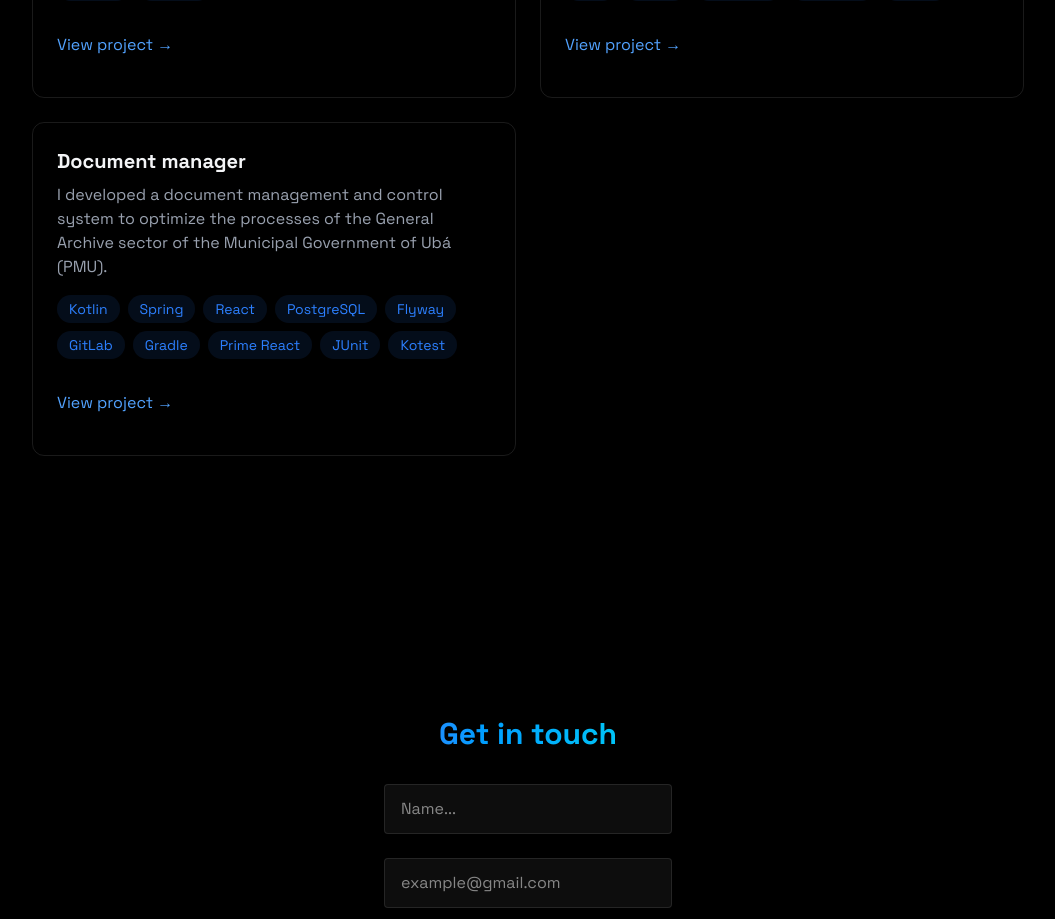
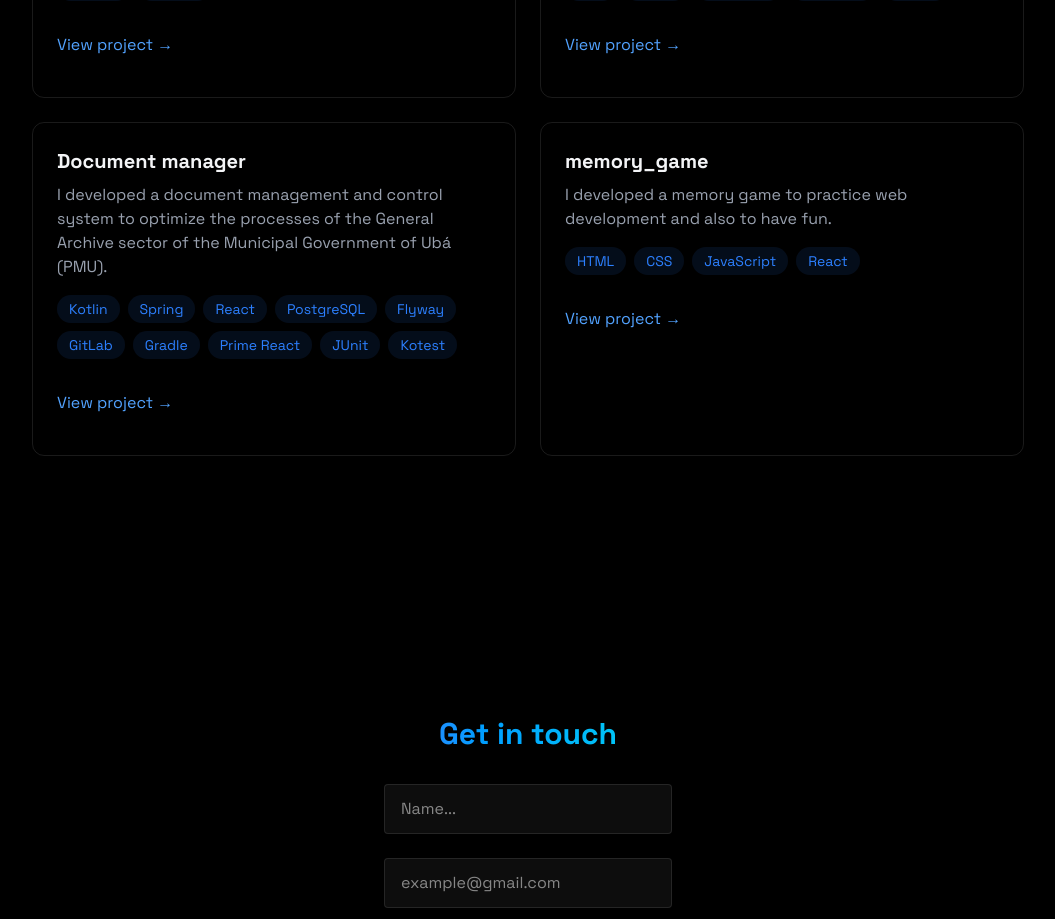
Before and after one commit to lucasrodriguescunha/beautiful-portfolio, a React (Vite) app: page / in a window 1280 px wide. Shown: the part 2080-2999 px from the top of the page, without its empty margins (112-1167 px from the left). Built offline with nearby package versions, Linux system fonts and the light colour scheme.

Commit message:
feat: add memory game project details and translations in English and Portuguese

```diff
--- a/src/components/sections/Projects.jsx
+++ b/src/components/sections/Projects.jsx
@@ -97,14 +97,14 @@ export const Projects = () => {
               </div>
             </div>
 
-                        {/* <div className="p-6 rounded-xl border border-white/10 hover:-translate-y-1 hover:border-blue-500/30 hover:shadow-[0_2px_8px_rgba(59, 130, 246, 0.1)] transition-all">
-                            <h3 className="text-xl font-bold mb-2"> Cloud Platform </h3>
+            <div
+              className="p-6 rounded-xl border border-white/10 hover:-translate-y-1 hover:border-blue-500/30 hover:shadow-[0_2px_8px_rgba(59, 130, 246, 0.1)] transition-all">
+              <h3 className="text-xl font-bold mb-2"> {t('memory_game')} </h3>
               <p className="text-gray-400 mb-4">
-                                Scalable cloud infrastructure managment with real-time monitoring
-                                and automated scaling.
+                {t('memory_game_description')}
               </p>
               <div className="flex flex-wrap gap-2 mb-4">
-                                {["React", "Node.js", "AWS", "Docker"].map((tech, key) => (
+                {['HTML', 'CSS', 'JavaScript', 'React'].map((tech, key) => (
                   <span key={key} className="bg-blue-500/10 text-blue-500 py-1 px-3 rounded-full text-sm hover:bg-blue-500/20
                                 hover:shadow-[0_2px_8px_rgba(59, 130, 246, 0.2)] transition"
                   >
@@ -118,13 +118,13 @@ export const Projects = () => {
                   href="#"
                   className="text-blue-400 hover:text-blue-300 transition-colors my-4"
                 >
-                                    View Project &#8594;
+                  {t('view_project')} &#8594;
                 </a>
               </div>
-                        </div> */}
+            </div>
           </div>
         </div>
       </RevealOnScroll>
     </section>
-    )
+  );
 }
--- a/src/locales/en/translation.json
+++ b/src/locales/en/translation.json
@@ -23,6 +23,8 @@
   "document_manager_description": "I developed a document management and control system to optimize the processes of the General Archive sector of the Municipal Government of Ubá (PMU).",
   "moodflix_title": "Moodflix",
   "moodflix_description": "I developed an intuitive movie viewing and recommendation system.",
+  "memory_game_title": "Memory game",
+  "memory_game_description": "I developed a memory game to practice web development and also to have fun.",
   "view_project": "View project",
   "get_in_touch": "Get in touch",
   "name_placeholder": "Name...",
--- a/src/locales/pt/translation.json
+++ b/src/locales/pt/translation.json
@@ -23,6 +23,8 @@
   "document_manager_description": "Um sistema de gerenciamento e controle de documentos para otimizar os processos do setor de Arquivo Geral da Prefeitura Municipal de Ubá (PMU).",
   "moodflix_title": "Moodflix",
   "moodflix_description": "Uma página intuitiva de visualização e recomendação de filmes.",
+  "memory_game_title": "Jogo da memória",
+  "memory_game_description": "Eu desenvolvi um jogo da memória para praticar desenvolvimento web e também me divertir.",
   "view_project": "Ver projeto",
   "get_in_touch": "Entre em contato",
   "name_placeholder": "Nome...",
```
Lines whose indentation alone changed are shown as unchanged.
